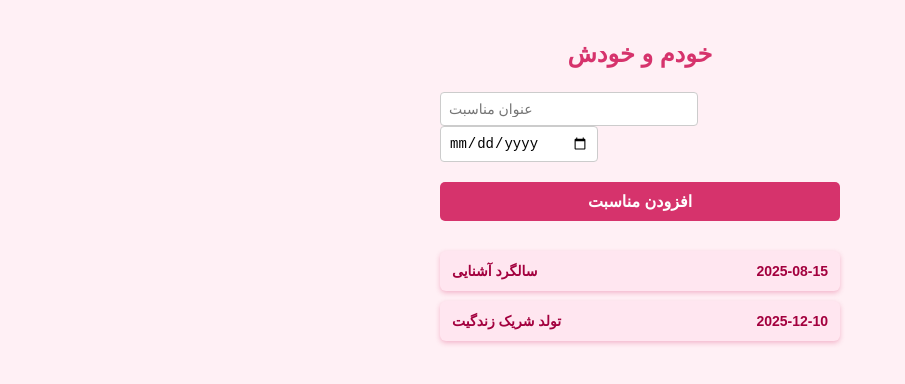
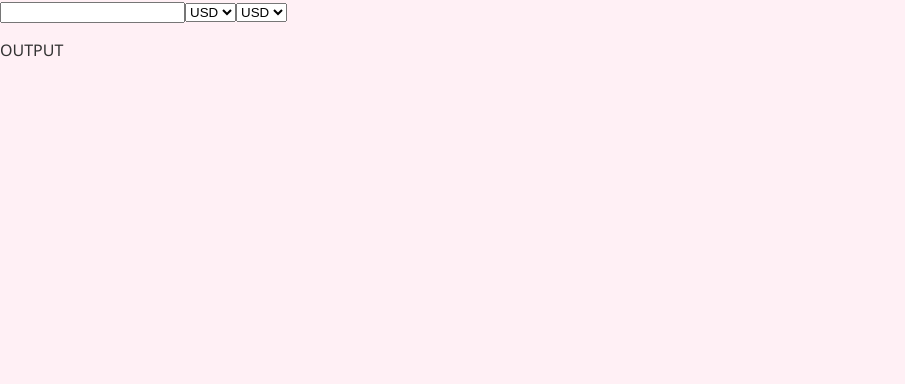
Before and after one commit to LinSchmitz/Converter, a React (Vite) app: page / in a window 1280 px wide. Shown: the top 384 px of the page, without its empty margins (0-905 px from the left). Built offline with nearby package versions, Linux system fonts and the light colour scheme.

Commit message:
Added emplate

```diff
--- a/index.html
+++ b/index.html
@@ -4,7 +4,7 @@
     <meta charset="UTF-8" />
     <meta name="viewport" content="width=device-width, initial-scale=1.0" />
     <link rel="shortcut icon" href="./img/favicon.ico" />
-    <title>BaTo❤️</title>
+    <title>Converter</title>
   </head>
   <body>
     <div id="root"></div>
--- a/src/components/App.jsx
+++ b/src/components/App.jsx
@@ -1,102 +1,24 @@
-import React, { useState } from 'react';
+import React from 'react';
 
-const initialEvents = [
-  { id: 1, title: 'سالگرد آشنایی', date: '2025-08-15' },
-  { id: 2, title: 'تولد شریک زندگیت', date: '2025-12-10' },
-];
+// `https://api.frankfurter.app/latest?amount=100&from=EUR&to=USD`
 
 export default function App() {
-  const [events, setEvents] = useState(initialEvents);
-  const [newTitle, setNewTitle] = useState('');
-  const [newDate, setNewDate] = useState('');
-
-  function addEvent() {
-    if (!newTitle || !newDate) return;
-    const newEvent = {
-      id: Date.now(),
-      title: newTitle,
-      date: newDate,
-    };
-    setEvents([...events, newEvent]);
-    setNewTitle('');
-    setNewDate('');
-  }
-
   return (
-    <div
-      style={{
-        maxWidth: 400,
-        margin: 'auto',
-        fontFamily: 'sans-serif',
-        padding: 20,
-      }}
-    >
-      <h2 style={{ textAlign: 'center', color: '#d6336c' }}>خودم و خودش </h2>
-
-      <div style={{ marginBottom: 20 }}>
-        <input
-          type="text"
-          placeholder="عنوان مناسبت"
-          value={newTitle}
-          onChange={e => setNewTitle(e.target.value)}
-          style={{
-            width: '60%',
-            padding: 8,
-            marginRight: 8,
-            borderRadius: 4,
-            border: '1px solid #ccc',
-          }}
-        />
-        <input
-          type="date"
-          value={newDate}
-          onChange={e => setNewDate(e.target.value)}
-          style={{
-            width: '35%',
-            padding: 8,
-            borderRadius: 4,
-            border: '1px solid #ccc',
-          }}
-        />
-      </div>
-
-      <button
-        onClick={addEvent}
-        style={{
-          width: '100%',
-          padding: 10,
-          backgroundColor: '#d6336c',
-          color: 'white',
-          border: 'none',
-          borderRadius: 5,
-          cursor: 'pointer',
-          fontWeight: 'bold',
-        }}
-      >
-        افزودن مناسبت
-      </button>
-
-      <ul style={{ marginTop: 30, listStyle: 'none', padding: 0 }}>
-        {events.map(event => (
-          <li
-            key={event.id}
-            style={{
-              backgroundColor: '#ffe6f0',
-              marginBottom: 10,
-              padding: 12,
-              borderRadius: 6,
-              boxShadow: '0 2px 5px rgba(214, 51, 108, 0.3)',
-              display: 'flex',
-              justifyContent: 'space-between',
-              fontWeight: '600',
-              color: '#a3003e',
-            }}
-          >
-            <span>{event.title}</span>
-            <span>{event.date}</span>
-          </li>
-        ))}
-      </ul>
+    <div>
+      <input type="text" />
+      <select>
+        <option value="USD">USD</option>
+        <option value="EUR">EUR</option>
+        <option value="CAD">CAD</option>
+        <option value="INR">INR</option>
+      </select>
+      <select>
+        <option value="USD">USD</option>
+        <option value="EUR">EUR</option>
+        <option value="CAD">CAD</option>
+        <option value="INR">INR</option>
+      </select>
+      <p>OUTPUT</p>
     </div>
   );
 }
--- a/src/index.css
+++ b/src/index.css
@@ -6,75 +6,7 @@ body {
   color: #333;
 }
 
-.container {
-  max-width: 400px;
-  margin: 40px auto;
-  background-color: white;
-  border-radius: 16px;
-  padding: 24px;
-  box-shadow: 0 10px 20px rgba(214, 51, 108, 0.1);
+.App {
+  font-family: sans-serif;
+  text-align: center;
 }
-
-h2 {
-  text-align: center;
-  color: #d6336c;
-  margin-bottom: 24px;
-}
-
-.input-group {
-  display: flex;
-  justify-content: space-between;
-  margin-bottom: 16px;
-}
-
-input[type='text'],
-input[type='date'] {
-  padding: 8px 10px;
-  border: 1px solid #ccc;
-  border-radius: 8px;
-  font-size: 14px;
-}
-
-input[type='text'] {
-  width: 58%;
-}
-
-input[type='date'] {
-  width: 38%;
-}
-
-button {
-  width: 100%;
-  padding: 12px;
-  background-color: #d6336c;
-  color: white;
-  font-weight: bold;
-  border: none;
-  border-radius: 10px;
-  cursor: pointer;
-  font-size: 16px;
-  transition: background-color 0.2s;
-}
-
-button:hover {
-  background-color: #b92759;
-}
-
-ul {
-  list-style: none;
-  padding: 0;
-  margin-top: 24px;
-}
-
-li {
-  background-color: #ffe6f0;
-  margin-bottom: 12px;
-  padding: 12px 16px;
-  border-radius: 12px;
-  box-shadow: 0 2px 5px rgba(214, 51, 108, 0.15);
-  display: flex;
-  justify-content: space-between;
-  font-weight: 600;
-  color: #a3003e;
-  font-size: 14px;
-}
```
